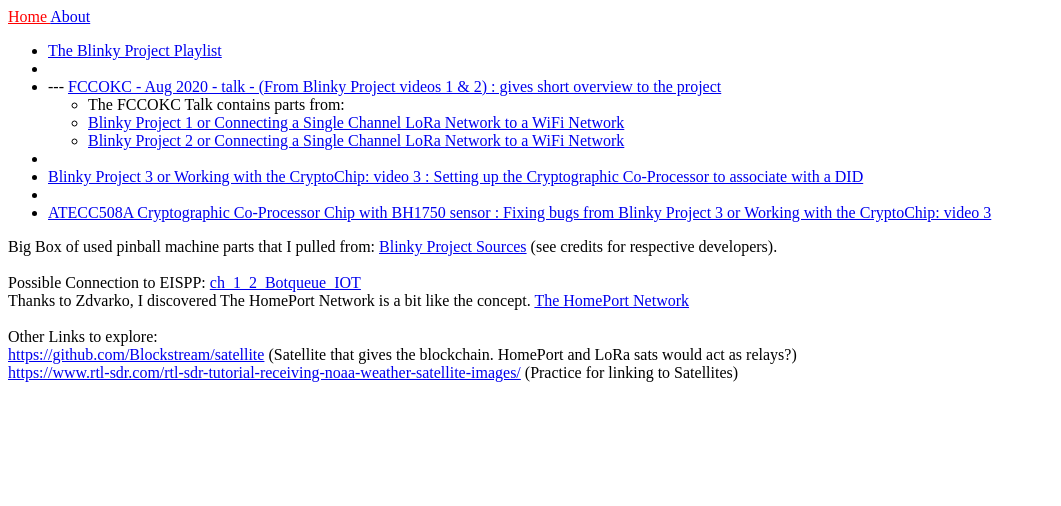
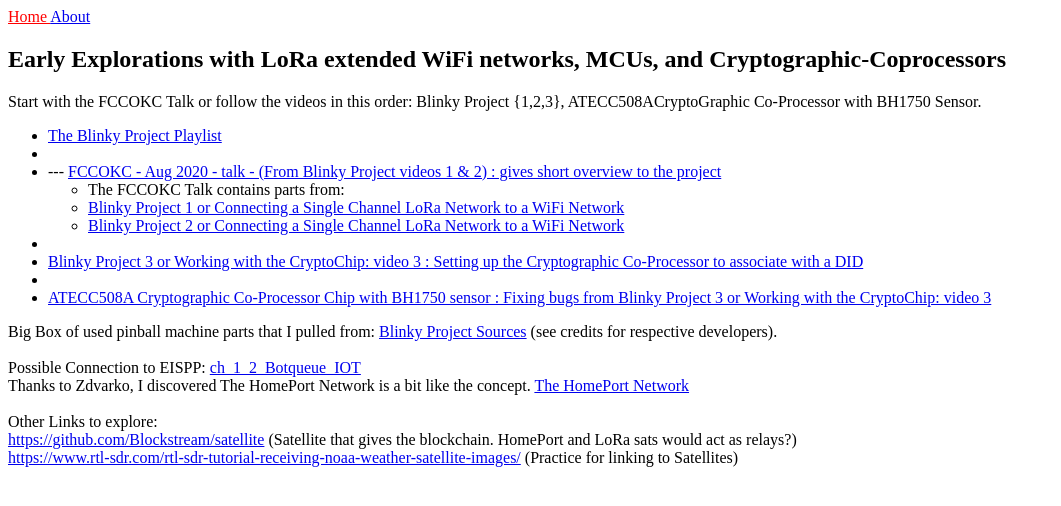
Before and after one commit to theholo-space/theholo-space.github.io, a Jekyll site: the page built from index.html, in a window 1280 px wide. Shown: the top 506 px of the page, without its empty margins (0-1061 px from the left). Built offline with Jekyll 4.4.1, drawn with Linux system fonts in a browser that asks for light colours.

Commit message:
add a description

```diff
--- a/index.html
+++ b/index.html
@@ -9,6 +9,10 @@
     <title>Home</title>
   </head>
   <body>
+    <h2>Early Explorations with LoRa extended WiFi networks, MCUs, and Cryptographic-Coprocessors</h2>
+    <p>
+    Start with the FCCOKC Talk or follow the videos in this order: Blinky Project {1,2,3}, ATECC508ACryptoGraphic Co-Processor with BH1750 Sensor.
+    </p>
     <ul>
      <li><a href="https://www.youtube.com/playlist?list=PLbVZNfQhcZ3eQpiBUY_0IaXPmPE5pZoOT">The Blinky Project Playlist</a></li>
      <li></li>
```
